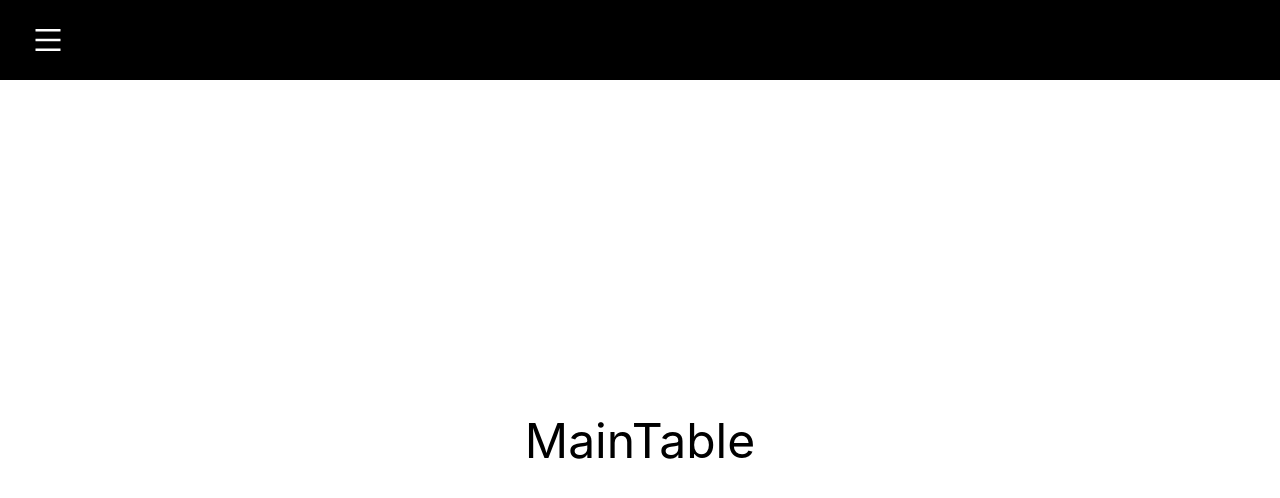
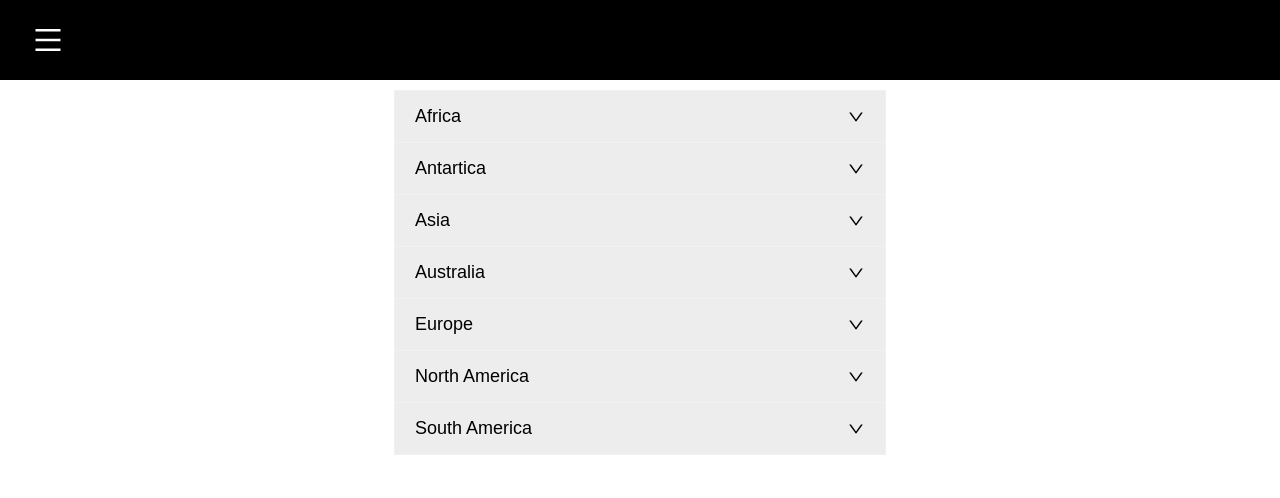
Before and after one commit to kadiogluh/tripcount-app, a React (Create React App) app: page /maintable in a window 1280 px wide. Shown: the top 498 px of the page. Built offline with nearby package versions, Linux system fonts and the light colour scheme.

Commit message:
Adding-Accordion

```diff
--- a/package.json
+++ b/package.json
@@ -10,6 +10,7 @@
     "@types/node": "^16.18.36",
     "@types/react": "^18.2.12",
     "@types/react-dom": "^18.2.5",
+    "clsx": "^1.2.1",
     "react": "^18.2.0",
     "react-dom": "^18.2.0",
     "react-scripts": "5.0.1",
--- a/src/apps/App.css
+++ b/src/apps/App.css
@@ -1,14 +1,3 @@
-* {
-  margin: 0;
-  padding: 0;
-  box-sizing: border-box;
-}
-
-html,
-body {
-  color: white;
-}
-
 .maintable {
   display: flex;
   justify-content: center;
--- a/src/apps/App.tsx
+++ b/src/apps/App.tsx
@@ -1,8 +1,9 @@
 import React from 'react'
 import './App.css'
+
 import SideMenu from '../components/SideMenu'
 import { BrowserRouter as Router, Route, Routes } from 'react-router-dom'
-import MainTable from '../pages/MainTable'
+
 import {
   Africa,
   Antartica,
@@ -12,6 +13,7 @@ import {
   NorthAmerica,
   SouthAmerica,
 } from '../pages/Continents'
+import MainTable from '../pages/MainTable'
 
 const App: React.FC = () => {
   return (
--- /dev/null
+++ b/src/components/Accordion.css
@@ -0,0 +1,5 @@
+.accordion {
+  list-style: none;
+  margin: 0;
+  padding: 0;
+}
--- /dev/null
+++ b/src/components/Accordion.tsx
@@ -0,0 +1,26 @@
+import React, { useState } from 'react'
+import AccordionContent from './AccordionContent'
+import { AccordionData } from './AccordionData'
+import './Accordion.css'
+
+const Accordion: React.FC = () => {
+  const [currentIndex, setCurrentIndex] = useState(-1)
+  const btnOnClick = (index: number) => {
+    setCurrentIndex((CurrentValue) => (CurrentValue !== index ? index : -1))
+  }
+
+  return (
+    <ul className="accordion">
+      {AccordionData.map((item, index) => (
+        <AccordionContent
+          data={item}
+          key={index}
+          isOpen={index === currentIndex}
+          btnOnClick={() => btnOnClick(index)}
+        />
+      ))}
+    </ul>
+  )
+}
+
+export default Accordion
--- /dev/null
+++ b/src/components/AccordionContent.css
@@ -0,0 +1,42 @@
+.accordion-item {
+  border: 1px solid #f1f1f1;
+}
+.accordion-item:not(:first-of-type) {
+  border-top: none;
+}
+.accordion-item-title {
+  width: 100%;
+  margin: 0;
+}
+.accordion-item-btn {
+  display: flex;
+  justify-content: space-between;
+  align-items: center;
+  width: 100%;
+  background-color: rgb(238, 237, 237);
+  border: 0;
+  padding: 15px 20px;
+  font-size: 18px;
+  font-weight: 400;
+  cursor: pointer;
+  user-select: none;
+}
+.accordion-item-btn::after {
+  justify-content: right;
+  width: 18px;
+  height: 18px;
+  margin-left: auto;
+  background-size: 100%;
+  background-repeat: no-repeat;
+  transition: transform 0.2s ease-in-out;
+}
+
+.accordion-item-container {
+  transition: height 0.2s ease-in-out;
+  overflow: hidden;
+}
+
+.accordion-item-content {
+  border-top: 1px solid #ccc;
+  padding: 15px 20px;
+}
--- /dev/null
+++ b/src/components/AccordionContent.tsx
@@ -0,0 +1,46 @@
+import React, { useState, useRef, useEffect } from 'react'
+import { AccordionItem } from '../models/AccordionItem'
+import './AccordionContent.css'
+import { AiOutlineDown } from 'react-icons/ai'
+
+export type AccordionProps = {
+  data: AccordionItem
+  isOpen: boolean
+  btnOnClick: () => void
+}
+
+const AccordionContent: React.FC<AccordionProps> = ({
+  data,
+  isOpen,
+  btnOnClick,
+}) => {
+  const contentRef = useRef<HTMLDivElement>(null)
+  const [height, setHeight] = useState(0)
+
+  useEffect(() => {
+    if (isOpen) {
+      const contentEl = contentRef.current as HTMLDivElement
+
+      setHeight(contentEl.scrollHeight)
+    } else {
+      setHeight(0)
+    }
+  }, [isOpen])
+  return (
+    <li className="accordion-item">
+      <h2 className="accordion-item-title">
+        <button className="accordion-item-btn" onClick={btnOnClick}>
+          {data.name}
+          <AiOutlineDown />
+        </button>
+      </h2>
+
+      <div className="accordion-item-container" style={{ height }}>
+        <div ref={contentRef} className="accordion-item-content">
+          {data.countries}
+        </div>
+      </div>
+    </li>
+  )
+}
+export default AccordionContent
--- /dev/null
+++ b/src/components/AccordionData.tsx
@@ -0,0 +1,32 @@
+import { AccordionItem } from '../models/AccordionItem'
+
+export const AccordionData: AccordionItem[] = [
+  {
+    name: 'Africa',
+    countries: ['Algeria'],
+  },
+  {
+    name: 'Antartica',
+    countries: ['Bouvet Island'],
+  },
+  {
+    name: 'Asia',
+    countries: ['Azerbaijan'],
+  },
+  {
+    name: 'Australia',
+    countries: ['Australia'],
+  },
+  {
+    name: 'Europe',
+    countries: ['Finland'],
+  },
+  {
+    name: 'North America',
+    countries: ['Canada'],
+  },
+  {
+    name: 'South America',
+    countries: ['Chile'],
+  },
+]
--- a/src/index.css
+++ b/src/index.css
@@ -1,3 +1,7 @@
+* {
+  box-sizing: border-box;
+}
+
 body {
   margin: 0;
   font-family: -apple-system, BlinkMacSystemFont, 'Segoe UI', 'Roboto', 'Oxygen',
@@ -5,9 +9,5 @@ body {
     sans-serif;
   -webkit-font-smoothing: antialiased;
   -moz-osx-font-smoothing: grayscale;
+  line-height: 1.6;
 }
-
-code {
-  font-family: source-code-pro, Menlo, Monaco, Consolas, 'Courier New',
-    monospace;
-}
--- /dev/null
+++ b/src/models/AccordionItem.ts
@@ -0,0 +1,4 @@
+export interface AccordionItem {
+  name: string
+  countries: string[]
+}
--- a/src/pages/MainTable.tsx
+++ b/src/pages/MainTable.tsx
@@ -1,6 +1,11 @@
-import React from 'react'
+import Accordion from '../components/Accordion'
+import './Maintable.css'
 
-const MainTable: React.FC = () => {
-  return <div className="maintable">MainTable</div>
+function MainTable() {
+  return (
+    <div className="container">
+      <Accordion />
+    </div>
+  )
 }
 export default MainTable
--- /dev/null
+++ b/src/pages/Maintable.css
@@ -0,0 +1,9 @@
+.container {
+  display: flex;
+  flex-direction: column;
+  width: 40%;
+  justify-content: center;
+  max-width: 100%;
+  margin: 0 auto;
+  padding: 10px;
+}
```
Also changed, not shown: 1 other file (tests, documents, lock files or other folders).
